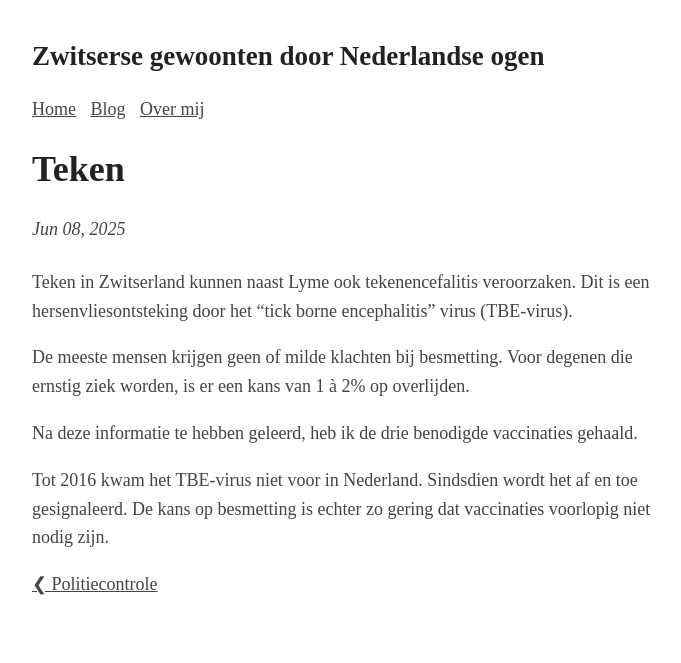
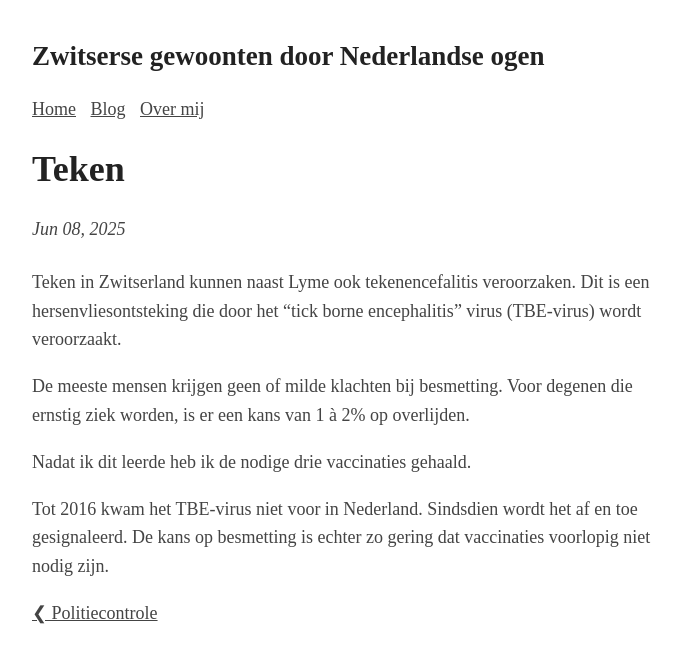
Before and after one commit to Roald87/roaldin.ch, a Jekyll site: the page built from _posts/2025-06-08-teken.md, in a window 1280 px wide. Shown: the top 663 px of the page, without its empty margins (283-964 px from the left). Built offline with Jekyll 4.4.1, drawn with Linux system fonts in a browser that asks for light colours; comment, search, counter and statistics services are not loaded.

Commit message:
undo some suggestions

```diff
--- a/_posts/2025-06-08-teken.md
+++ b/_posts/2025-06-08-teken.md
@@ -4,11 +4,11 @@ title: Teken
 image:
 ---
 
-Teken in Zwitserland kunnen naast Lyme ook tekenencefalitis veroorzaken. Dit is een hersenvliesontsteking door het "tick borne encephalitis" virus (TBE-virus).
+Teken in Zwitserland kunnen naast Lyme ook tekenencefalitis veroorzaken. Dit is een hersenvliesontsteking die door het "tick borne encephalitis" virus (TBE-virus) wordt veroorzaakt.
 
 De meeste mensen krijgen geen of milde klachten bij besmetting. Voor degenen die ernstig ziek worden, is er een kans van 1 à 2% op overlijden.
 
-Na deze informatie te hebben geleerd, heb ik de drie benodigde vaccinaties gehaald.
+Nadat ik dit leerde heb ik de nodige drie vaccinaties gehaald.
 
 Tot 2016 kwam het TBE-virus niet voor in Nederland. Sindsdien wordt het af en toe gesignaleerd. De kans op besmetting is echter zo gering dat vaccinaties voorlopig niet nodig zijn.
 
```
